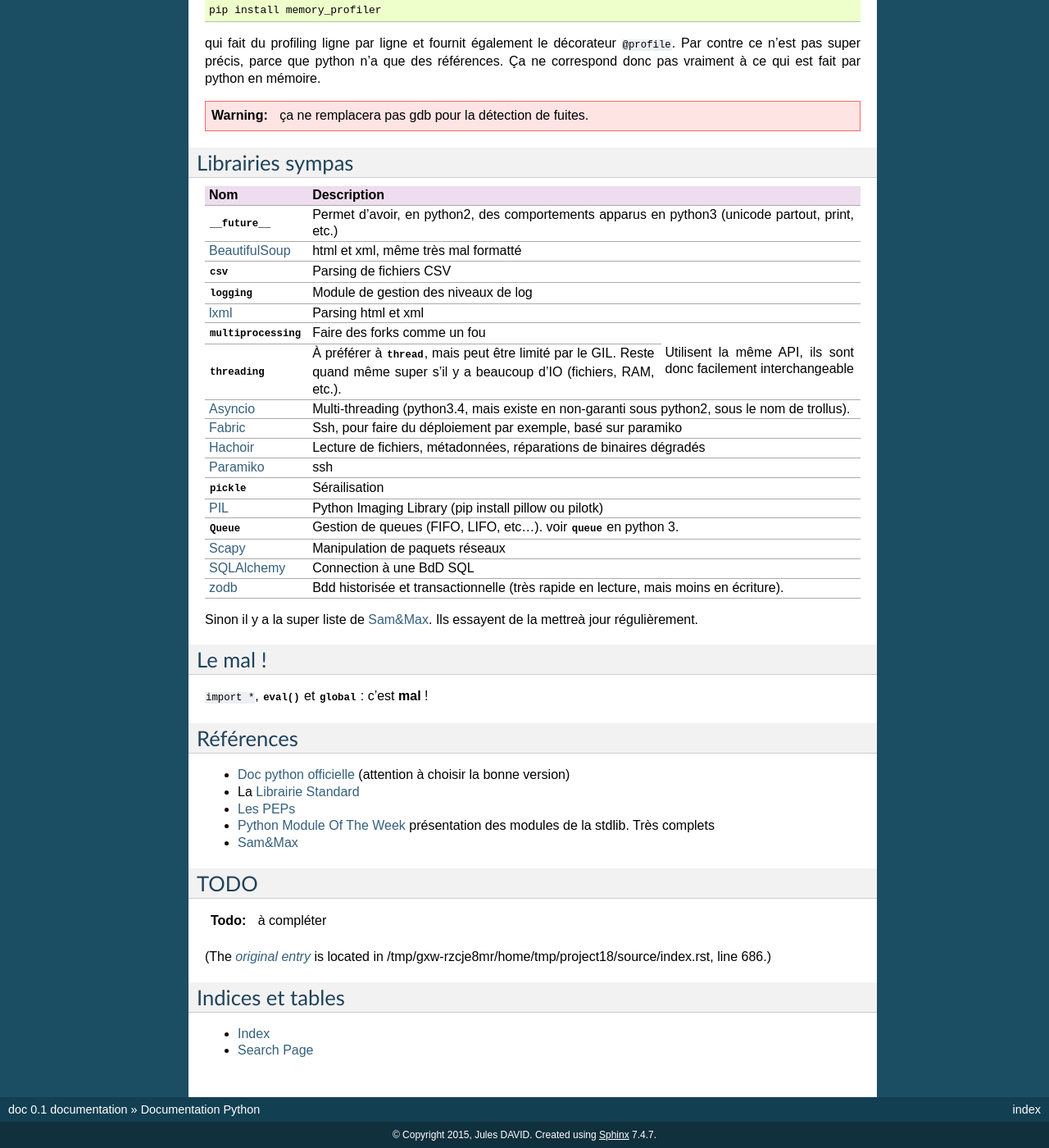
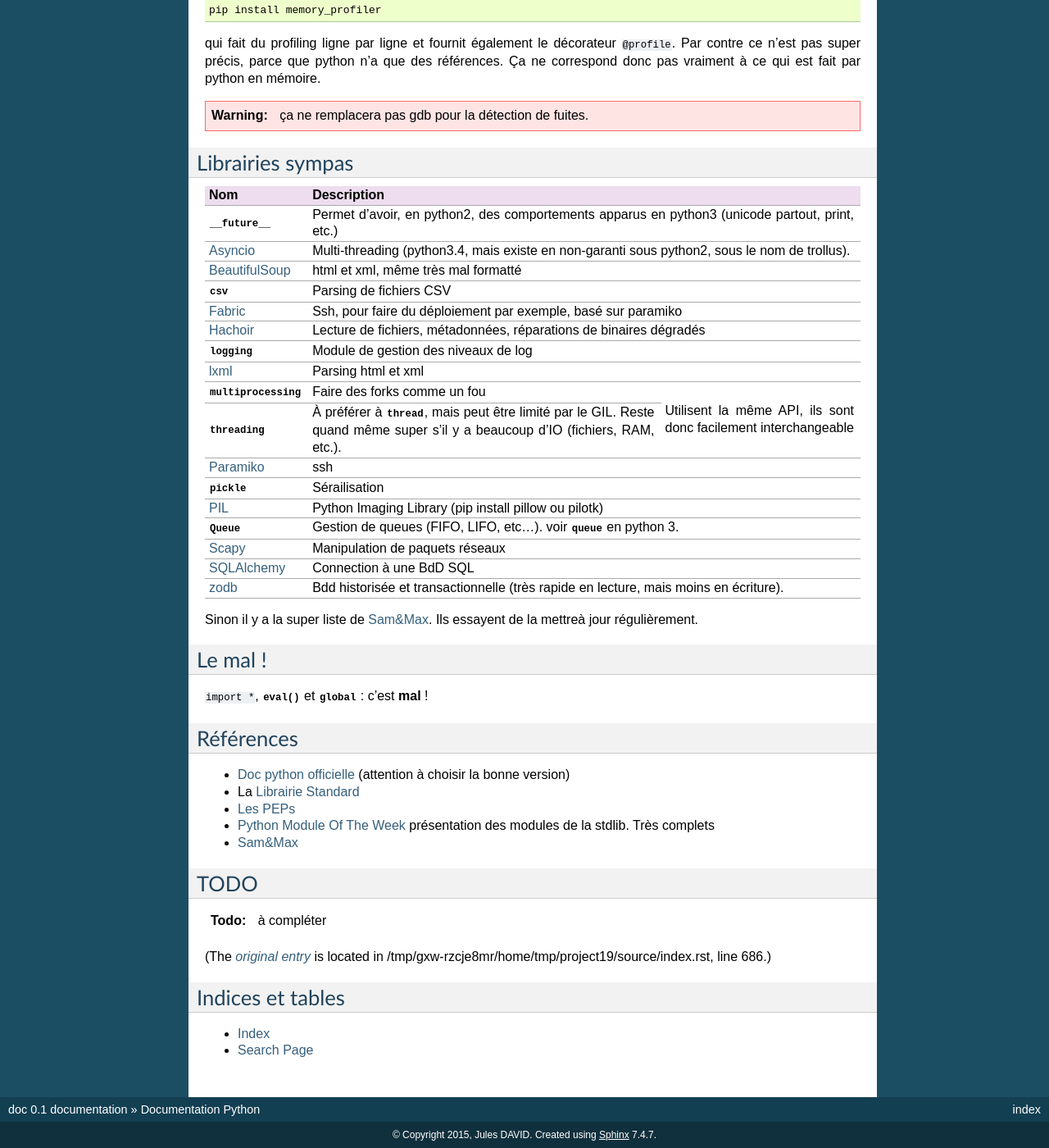
Before and after one commit to galactics/doc-python, a Sphinx documentation site: the page built from source/index.rst, in a window 1280 px wide and 1400 px high, scrolled down 13619 px. Shown: the whole window at 82% size. Built offline with Sphinx 7.4.7, drawn with Linux system fonts in a browser that asks for light colours; some of the changed lines change nothing that is shown.

Commit message:
Réorganisation du tableau des librairies

```diff
--- a/source/index.rst
+++ b/source/index.rst
@@ -856,9 +856,16 @@ Librairies sympas
 | :py:mod:`__future__`             | Permet d'avoir, en python2, des comportements apparus en python3                  |
 |                                  | (unicode partout, print, etc.)                                                    |
 +----------------------------------+-----------------------------------------------------------------------------------+
+| `Asyncio`_                       | Multi-threading (python3.4, mais existe en non-garanti sous python2,              |
+|                                  | sous le nom de trollus).                                                          |
++----------------------------------+-----------------------------------------------------------------------------------+
 | `BeautifulSoup`_                 |  html et xml, même très mal formatté                                              |
 +----------------------------------+-----------------------------------------------------------------------------------+
 | :py:mod:`csv`                    | Parsing de fichiers CSV                                                           |
++----------------------------------+-----------------------------------------------------------------------------------+
+| `Fabric`_                        | Ssh, pour faire du déploiement par exemple, basé sur paramiko                     |
++----------------------------------+-----------------------------------------------------------------------------------+
+| `Hachoir`_                       | Lecture de fichiers, métadonnées, réparations de binaires dégradés                |
 +----------------------------------+-----------------------------------------------------------------------------------+
 | :py:mod:`logging`                | Module de gestion des niveaux de log                                              |
 +----------------------------------+-----------------------------------------------------------------------------------+
@@ -871,13 +878,6 @@ Librairies sympas
 |                                  | Reste quand même super s'il y a beaucoup d'IO (fichiers, |                        |
 |                                  | RAM, etc.).                                              |                        |
 +----------------------------------+----------------------------------------------------------+------------------------+
-| `Asyncio`_                       | Multi-threading (python3.4, mais existe en non-garanti sous python2,              |
-|                                  | sous le nom de trollus).                                                          |
-+----------------------------------+-----------------------------------------------------------------------------------+
-| `Fabric`_                        | Ssh, pour faire du déploiement par exemple, basé sur paramiko                     |
-+----------------------------------+-----------------------------------------------------------------------------------+
-| `Hachoir`_                       | Lecture de fichiers, métadonnées, réparations de binaires dégradés                |
-+----------------------------------+-----------------------------------------------------------------------------------+
 | `Paramiko`_                      | ssh                                                                               |
 +----------------------------------+-----------------------------------------------------------------------------------+
 | :py:mod:`pickle`                 | Sérailisation                                                                     |
```
